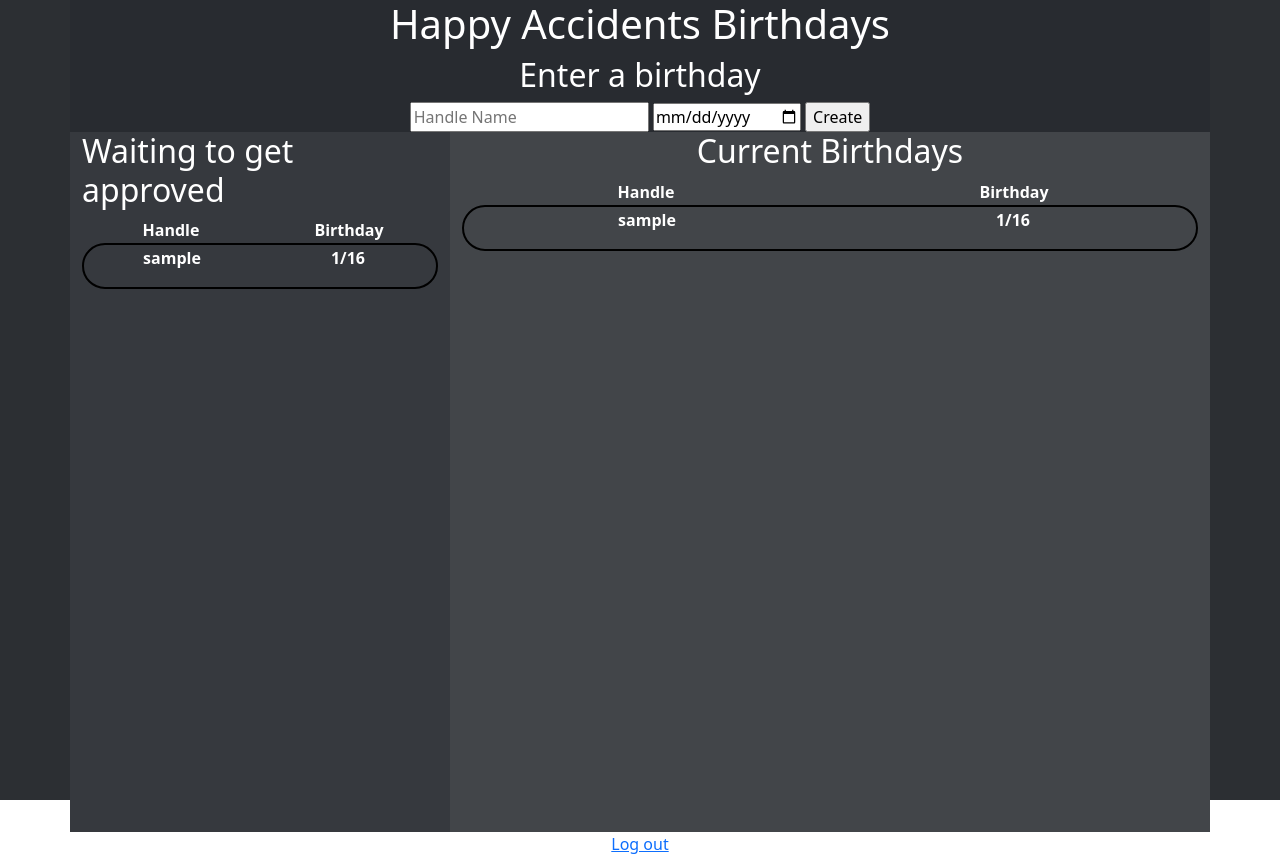
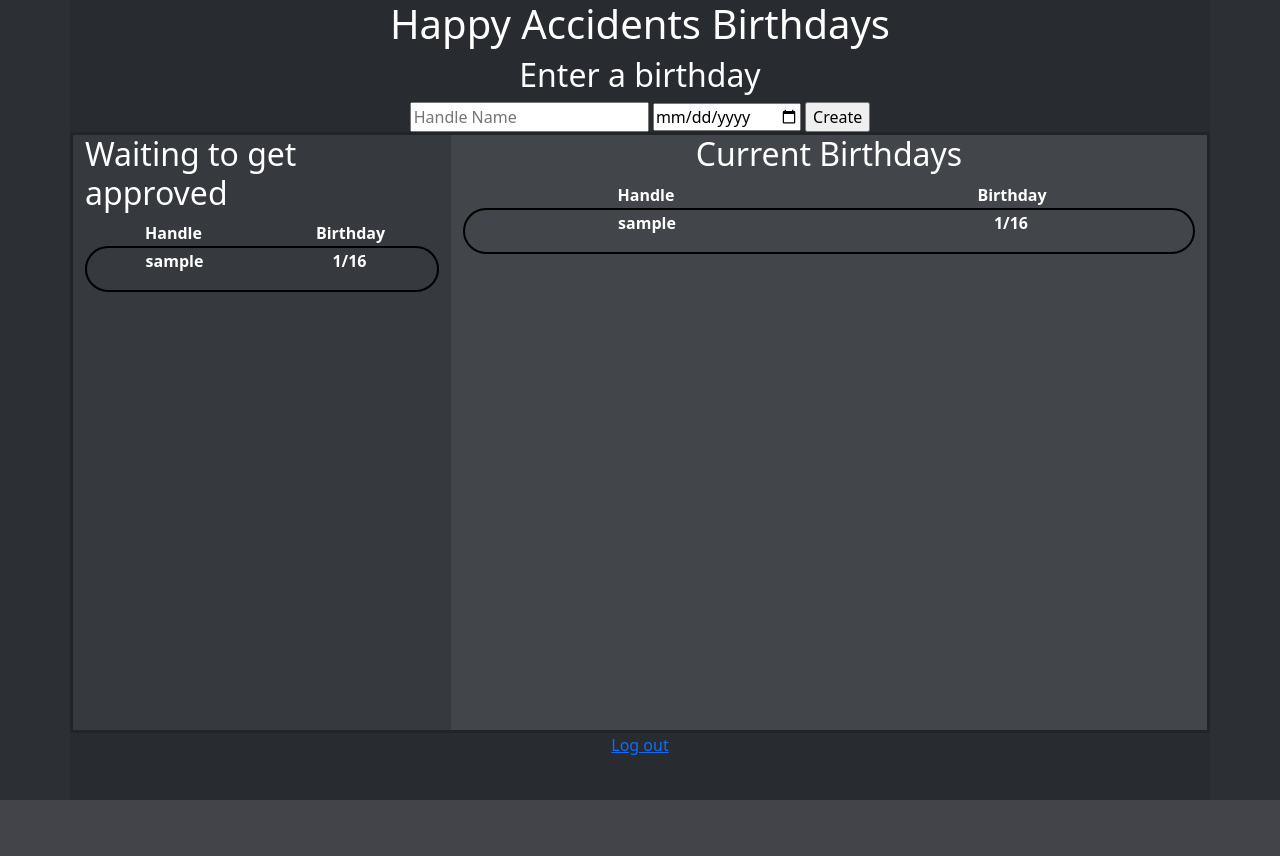
Before and after one commit to Jlynn209/ha-birthday-tracker, a Flask app: template flask_app/templates/dashboard.html in a window 1280 px wide. After the commit the page ends 800 px from the top, so only its background shows below. Run offline with Flask 2, Linux system fonts and the light colour scheme; the template is opened without the code that fills it: most values are stand-ins (such as "Sample title", 1, 10 or a date in 2020).

Commit message:
more changes to css

```diff
--- a/flask_app/static/css/dash.css
+++ b/flask_app/static/css/dash.css
@@ -13,15 +13,11 @@
     }
 
     .left{
-        min-height: 300px;
-        max-height: 400px;
         overflow-y: scroll;
         background-color: rgb(54,57,62);
     }
 
     .right{
-        min-height: 300px;
-        max-height: 400px;
         overflow-y: scroll;
         background-color: rgb(66,69,73);
     }
@@ -30,6 +26,13 @@
         border-radius: 40px;
         border-color: black;
         border-width: 2px;
+    }
+
+    .main-info{
+        height: 90%;
+        min-height: auto;
+        max-height: 100%;
+        border: solid;
     }
 }
 
@@ -54,12 +57,14 @@
 
 
     .right{
-        min-height: 100%;
         background-color: rgb(66,69,73);
     }
+
     .main-info{
-        height: 700px;
-        max-height: 700px;
+        height: 90%;
+        min-height: auto;
+        max-height: 100%;
+        border: solid;
     }
 
 
--- a/flask_app/templates/dashboard.html
+++ b/flask_app/templates/dashboard.html
@@ -9,8 +9,8 @@
     <title>Happy Accidents Birthdays</title>
 </head>
 <body>
-    <div class="background">
-        <div class="container">
+    <div class="background d-flex flex-column">
+        <div class="container d-flex flex-column">
 
             <div class="row">
                 <div class="d-flex justify-content-center">
@@ -32,7 +32,7 @@
                 </div>
             </div>
 
-            <div>
+            <div class="col">
                 {% if pendings %}
                 <div class="row main-info d-flex">
                 {% else %}
```
